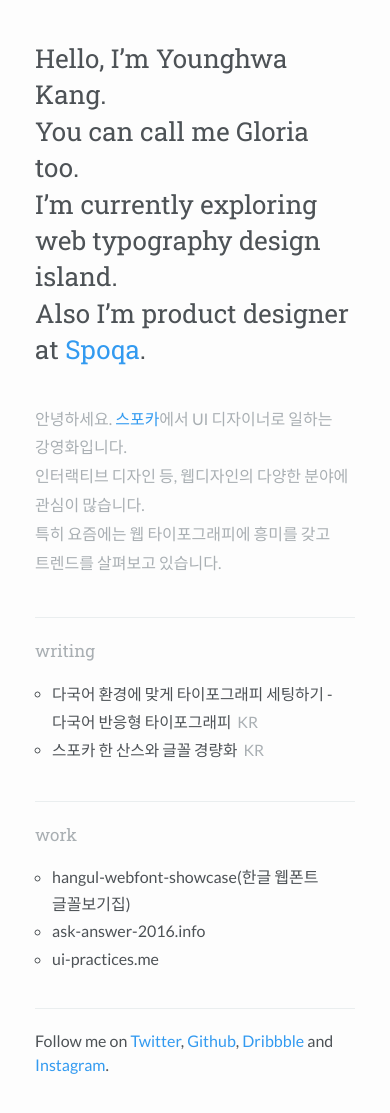
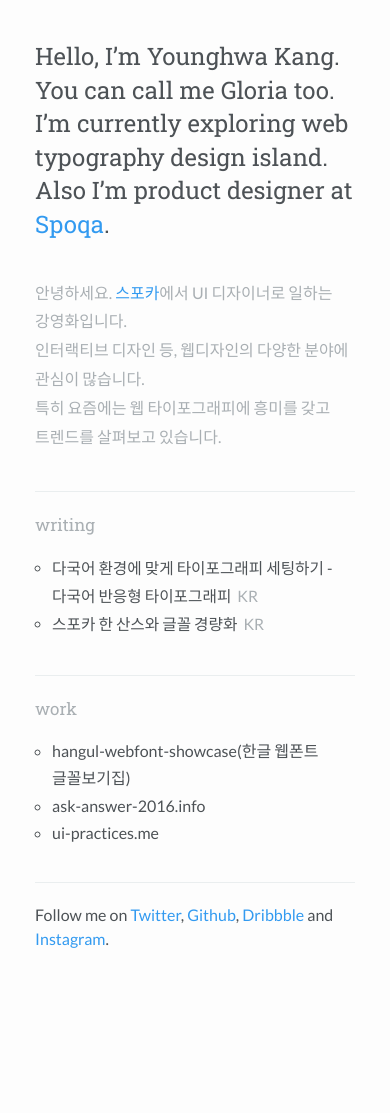
Before and after one commit to young-hwa/young-hwa.github.io, a Jekyll site: the page built from index.html, in a window 390 px wide. Built offline with Jekyll 4.4.1, drawn with Linux system fonts in a browser that asks for light colours; after the commit the page ends 987 px from its top, so only the background shows below that.

Commit message:
style polish

```diff
--- a/css/main.scss
+++ b/css/main.scss
@@ -89,8 +89,11 @@ body {
   line-height: 1.4;
   padding-top: 70px;
   @media only screen and (max-width: 980px) {
-    font-size: 26px;
+    font-size: 24px;
     padding-top: 40px;
+  }
+  @media only screen and (max-width: 320px) {
+    font-size: 20px;
   }
 }
 
@@ -103,6 +106,9 @@ body {
   @media only screen and (max-width: 980px) {
     font-size: 16px;
     margin-bottom: 40px;
+  }
+  @media only screen and (max-width: 320px) {
+    font-size: 14px;
   }
 }
 
```
